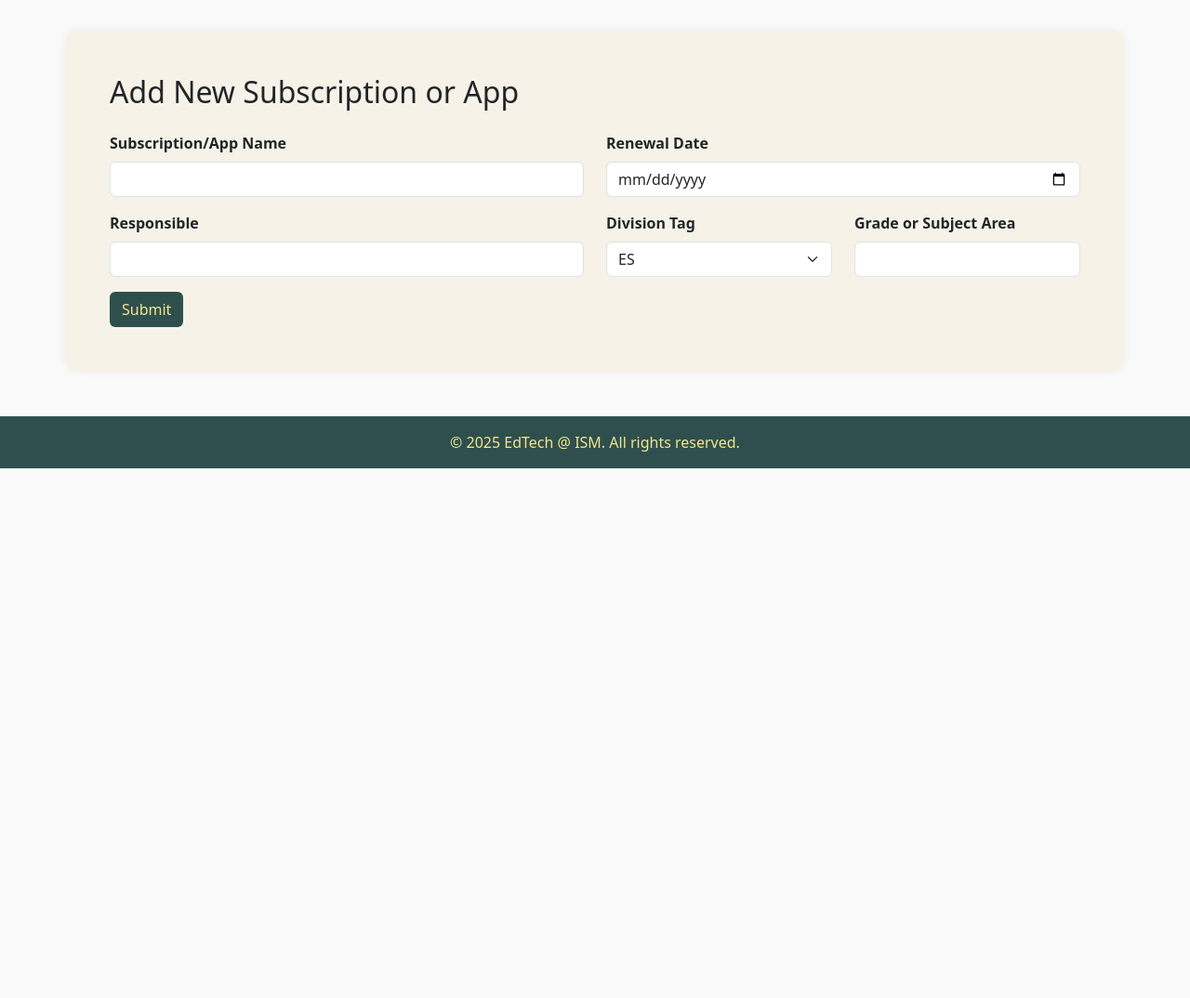
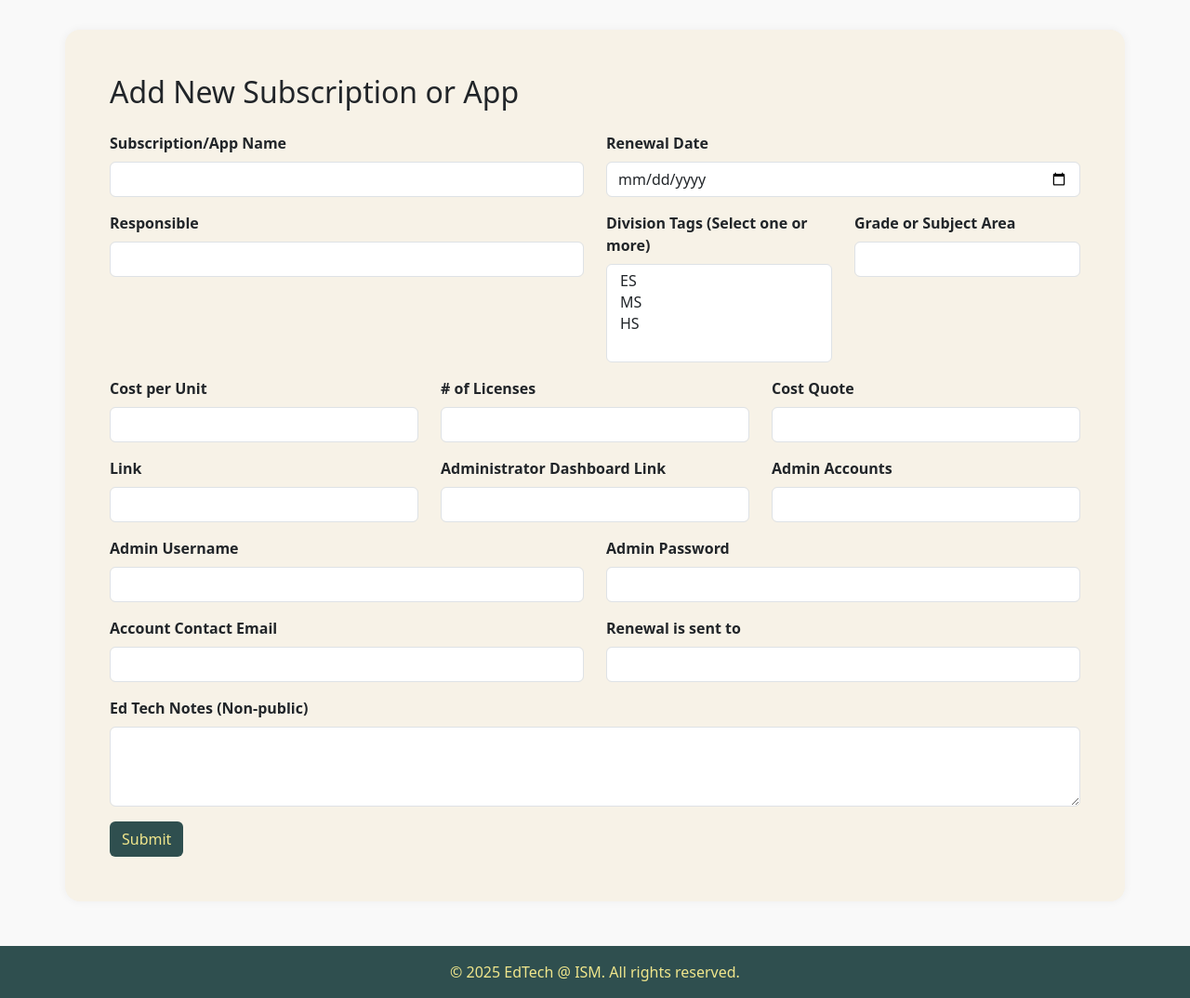
Before and after one commit to dochernan/EdTechSubscription, a Django app: page /add-subscription/ in a window 1280 px wide. Shown: the part 56-1130 px from the top of the page at 93% size. Before the commit the page ends 560 px from the top, so only its background shows below. Run offline with Django 5.2, Linux system fonts and the light colour scheme.

Commit message:
updated files

```diff
--- a/subscriptiondb/templates/add_subscription.html
+++ b/subscriptiondb/templates/add_subscription.html
@@ -74,38 +74,106 @@
     <h2 class="mb-4">Add New Subscription or App</h2>
     <form method="post" action="{% url 'add_subscription' %}">
         {% csrf_token %}
+
+        <!-- Basic Info -->
         <div class="row mb-3">
             <div class="col-md-6">
-                <label for="name" class="form-label">Subscription/App Name</label>
+                <label for="appname" class="form-label">Subscription/App Name</label>
                 <input type="text" class="form-control" id="appname" name="appname" required>
             </div>
             <div class="col-md-6">
-                <label for="renewal_date" class="form-label">Renewal Date</label>
+                <label for="renewaldate" class="form-label">Renewal Date</label>
                 <input type="date" class="form-control" id="renewaldate" name="renewaldate" required>
             </div>
         </div>
+
+        <!-- Responsibility and Classification -->
         <div class="row mb-3">
             <div class="col-md-6">
                 <label for="responsible" class="form-label">Responsible</label>
                 <input type="text" class="form-control" id="responsible" name="responsible" required>
             </div>
             <div class="col-md-3">
-                <label for="division" class="form-label">Division Tag</label>
-                <select class="form-select" id="division" name="division">
+                <label for="division" class="form-label">Division Tags (Select one or more)</label>
+                <select class="form-select" id="division" name="division" multiple>
                     <option value="ES">ES</option>
                     <option value="MS">MS</option>
                     <option value="HS">HS</option>
-                    <option value="ALL">ALL</option>
                 </select>
             </div>
             <div class="col-md-3">
-                <label for="subject_area" class="form-label">Grade or Subject Area</label>
+                <label for="subject" class="form-label">Grade or Subject Area</label>
                 <input type="text" class="form-control" id="subject" name="subject">
             </div>
         </div>
+
+        <!-- Financial Details -->
+        <div class="row mb-3">
+            <div class="col-md-4">
+                <label for="cost_per_unit" class="form-label">Cost per Unit</label>
+                <input type="number" step="0.01" class="form-control" id="cost_per_unit" name="cost_per_unit">
+            </div>
+            <div class="col-md-4">
+                <label for="num_licenses" class="form-label"># of Licenses</label>
+                <input type="number" class="form-control" id="num_licenses" name="num_licenses">
+            </div>
+            <div class="col-md-4">
+                <label for="cost_quote" class="form-label">Cost Quote</label>
+                <input type="text" class="form-control" id="cost_quote" name="cost_quote">
+            </div>
+        </div>
+
+        <!-- Admin and Account Access -->
+        <div class="row mb-3">
+            <div class="col-md-4">
+                <label for="link" class="form-label">Link</label>
+                <input type="url" class="form-control" id="link" name="link">
+            </div>
+            <div class="col-md-4">
+                <label for="admin_dashboard" class="form-label">Administrator Dashboard Link</label>
+                <input type="url" class="form-control" id="admin_dashboard" name="admin_dashboard">
+            </div>
+            <div class="col-md-4">
+                <label for="admin_accounts" class="form-label">Admin Accounts</label>
+                <input type="text" class="form-control" id="admin_accounts" name="admin_accounts">
+            </div>
+        </div>
+
+        <!-- Admin Login Info -->
+        <div class="row mb-3">
+            <div class="col-md-6">
+                <label for="admin_username" class="form-label">Admin Username</label>
+                <input type="text" class="form-control" id="admin_username" name="admin_username">
+            </div>
+            <div class="col-md-6">
+                <label for="admin_password" class="form-label">Admin Password</label>
+                <input type="text" class="form-control" id="admin_password" name="admin_password">
+            </div>
+        </div>
+
+        <!-- Contacts -->
+        <div class="row mb-3">
+            <div class="col-md-6">
+                <label for="account_contact" class="form-label">Account Contact Email</label>
+                <input type="email" class="form-control" id="account_contact" name="account_contact">
+            </div>
+            <div class="col-md-6">
+                <label for="renewal_recipient" class="form-label">Renewal is sent to</label>
+                <input type="text" class="form-control" id="renewal_recipient" name="renewal_recipient">
+            </div>
+        </div>
+
+        <!-- Notes -->
+        <div class="mb-3">
+            <label for="edtech_notes" class="form-label">Ed Tech Notes (Non-public)</label>
+            <textarea class="form-control" id="edtech_notes" name="edtech_notes" rows="3"></textarea>
+        </div>
+
+        <!-- Submit -->
         <button type="submit" class="btn btn-submit">Submit</button>
     </form>
 </div>
+
 
 <footer class="footer text-center mt-5 py-3">
     <div class="container">
--- a/subscriptiondb/urls.py
+++ b/subscriptiondb/urls.py
@@ -5,6 +5,7 @@ urlpatterns = [
     path('', views.home, name='home'),
     path('subscriptions/', views.list_subscriptions, name='subscriptions'),
     path('add-subscription/', views.add_subscription, name='add_subscription'),
+    path('subscriptions/delete/<str:key>/', views.delete_subscription, name='delete_subscription'),
 
 path('logout/', views.logout_view, name='logout'),
 ]
--- a/subscriptiondb/views.py
+++ b/subscriptiondb/views.py
@@ -11,6 +11,13 @@ def subscriptions(request):
 
 # Function to add user to Firebase Realtime Database
 def add_subscription_to_firebase(appname, renewaldate, responsible, division, subject):
+    # Ensure division is stored as a list in Firebase
+    if isinstance(division, str):
+        division = [division]
+
+    if isinstance(subject, str):
+        subject = [subject]
+
     subscriptions_ref = database_ref.child('subscriptions').push({
         'appname': appname,
         'renewaldate': renewaldate,
@@ -19,6 +26,7 @@ def add_subscription_to_firebase(appname, renewaldate, responsible, division, su
         'subject': subject,
     })
     return subscriptions_ref
+
 
 # Function to retrieve subscriptions from Firebase Realtime Database
 def get_subscriptions_from_firebase():
@@ -31,12 +39,14 @@ def add_subscription(request):
         appname = request.POST.get('appname')
         renewaldate = request.POST.get('renewaldate')
         responsible = request.POST.get('responsible')
-        division = request.POST.get('division')
-        subject = request.POST.get('subject')
+        division = request.POST.getlist('division')  # <-- updated to support multiple tags
+        subject_raw = request.POST.get('subject', '')
+        subject = [s.strip() for s in subject_raw.split(',') if s.strip()]
 
         add_subscription_to_firebase(appname, renewaldate, responsible, division, subject)
         return redirect('subscriptions')  # Redirect to the list_subscriptions view
     return render(request, 'add_subscription.html')
+
 
 def list_subscriptions(request):
     search_query = request.GET.get("search", "").strip()
@@ -51,3 +61,10 @@ def list_subscriptions(request):
 def logout_view(request):
     logout(request)
     return redirect('/')
+
+def delete_subscription(request, key):
+    try:
+        database_ref.child('subscriptions').child(key).delete()
+    except Exception as e:
+        print(f"Error deleting subscription: {e}")
+    return redirect('subscriptions')  # Or wherever your list page is
```
Also changed, not shown: subscriptiondb/firebase.py (+8 -3 lines), subscriptiondb/templates/home.html (+22 -13 lines), subscriptiondb/templates/subscriptions.html (+29 -8 lines), 1 other file.
